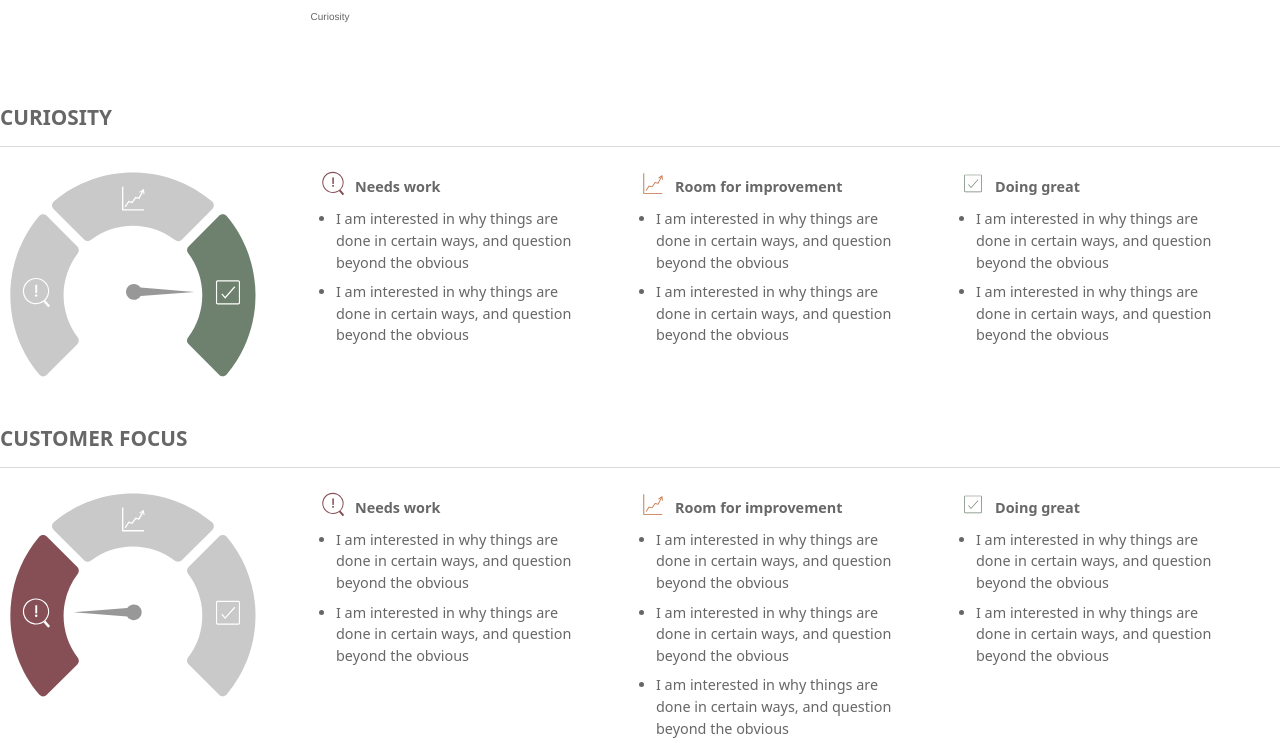
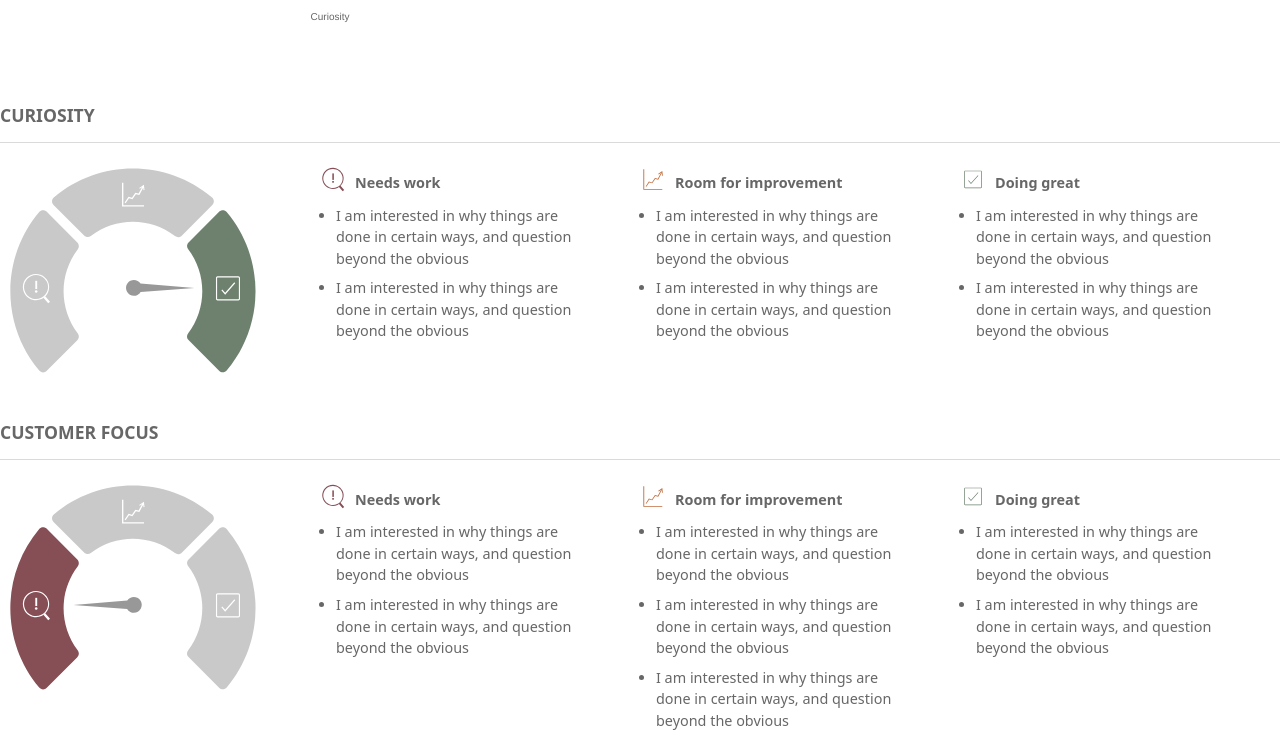
Before and after one commit to timrobinson33/survey-sample, a React (Create React App) app: page /survey-sample/results in a window 1280 px wide. Shown: the part 924-1667 px from the top of the page. Built offline with nearby package versions, Linux system fonts and the light colour scheme; what survey-react would draw is missing.

Commit message:
Undo result rowheading size change

```diff
--- a/src/Results.css
+++ b/src/Results.css
@@ -46,8 +46,7 @@ h5.icon-title {
     color: #676767;
     border-bottom: 1px solid #dadada;
     margin-bottom: 0.75rem;
-    font-size: 1.3rem;
-    /*font-size: 1.1rem;*/
+    font-size: 1.1rem;
     font-weight: 700;
     text-transform: uppercase;
     display: block;
```
